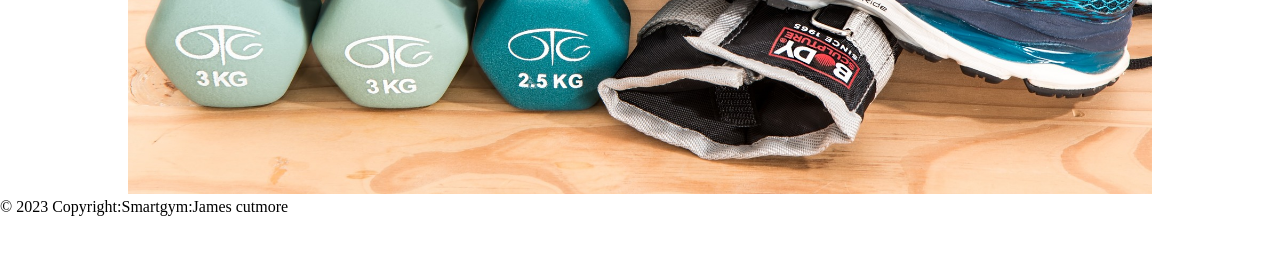
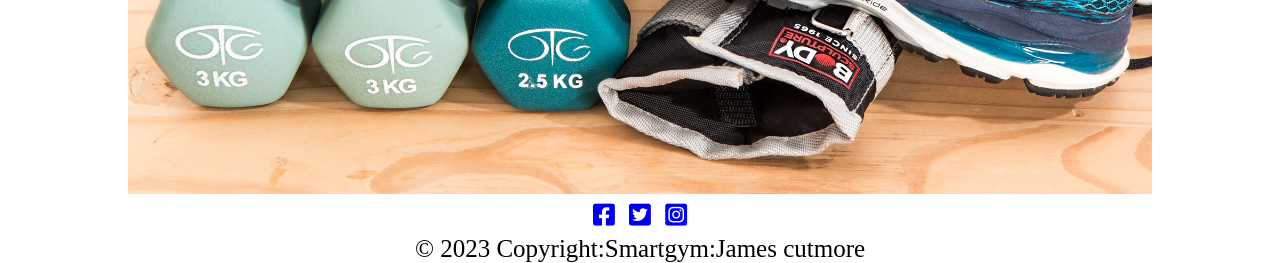
Before and after one commit to jamesrcutmore/fitnessmembersip, a Django app: page /about/ in a window 1280 px wide. Shown: the part 641-904 px from the top of the page. Before the commit the page ends 857 px from the top, so only its background shows below. Run offline with Django 4.2, Linux system fonts and the light colour scheme; some libraries are stand-ins or nearby versions.

Commit message:
base&css for icon and p,graph in footer postioned

```diff
--- a/members/static/css/style.css
+++ b/members/static/css/style.css
@@ -226,4 +226,48 @@ ul a {
     align-items: center;
     gap: 10px;
     font-size: 22px;
+    text-align: center;
 }
+
+.footer p {
+    font-size: 25px;
+    text-align: center;
+}
+
+.text-center p-3 {
+    align-items: center;
+}
+.fa-square-facebook {
+    margin: 2px;
+    margin-bottom: 6px;
+    padding: 2px;
+    text-align: center;
+}
+.fa-square-instagram {
+    margin: 2px;
+    margin-bottom: 6px;
+    padding: 2px;
+    text-align: center;
+}
+.fa-square-pinterest {
+    margin: 2px;
+    margin-bottom: 6px;
+    padding: 2px;
+    text-align: center;
+}
+.fa-square-twitter {
+    margin: 2px;
+    margin-bottom: 6px;
+    padding: 2px;
+    text-align: center;
+}
+
+#text-center p-3{
+    text-align: center;
+}
+
+@media (max-width: 878px){
+    nav {
+        justify-content: flex-start;
+        gap: 2px;
+    }}
--- a/members/templates/members/base.html
+++ b/members/templates/members/base.html
@@ -9,6 +9,9 @@
     <title>Fitness Membership</title>
     <meta name="description" content="">
     <meta name="viewport" content="width=device-width, initial-scale=1">
+    <link rel="stylesheet" href="https://cdnjs.cloudflare.com/ajax/libs/font-awesome/6.3.0/css/all.min.css"
+        integrity="sha512-SzlrxWUlpfuzQ+pcUCosxcglQRNAq/DZjVsC0lE40xsADsfeQoEypE+enwcOiGjk/bSuGGKHEyjSoQ1zVisanQ=="
+        crossorigin="anonymous" referrerpolicy="no-referrer" />
     <link rel="stylesheet" href="{% static 'css/style.css' %}">
 </head>
 
@@ -39,8 +42,7 @@
             <a href="https://www.instagram.com/" target="_blank"><i class="fa-brands fa-square-instagram"></i></a>
         </p>
         <div class="text-center p-3">
-            © 2023 Copyright:Smartgym:James cutmore
-
+          <p> © 2023 Copyright:Smartgym:James cutmore</p>
         </div>
 
     </footer>
@@ -49,8 +51,6 @@
 
 </html>
 
-
-
 </body>
 
 </html>
```
